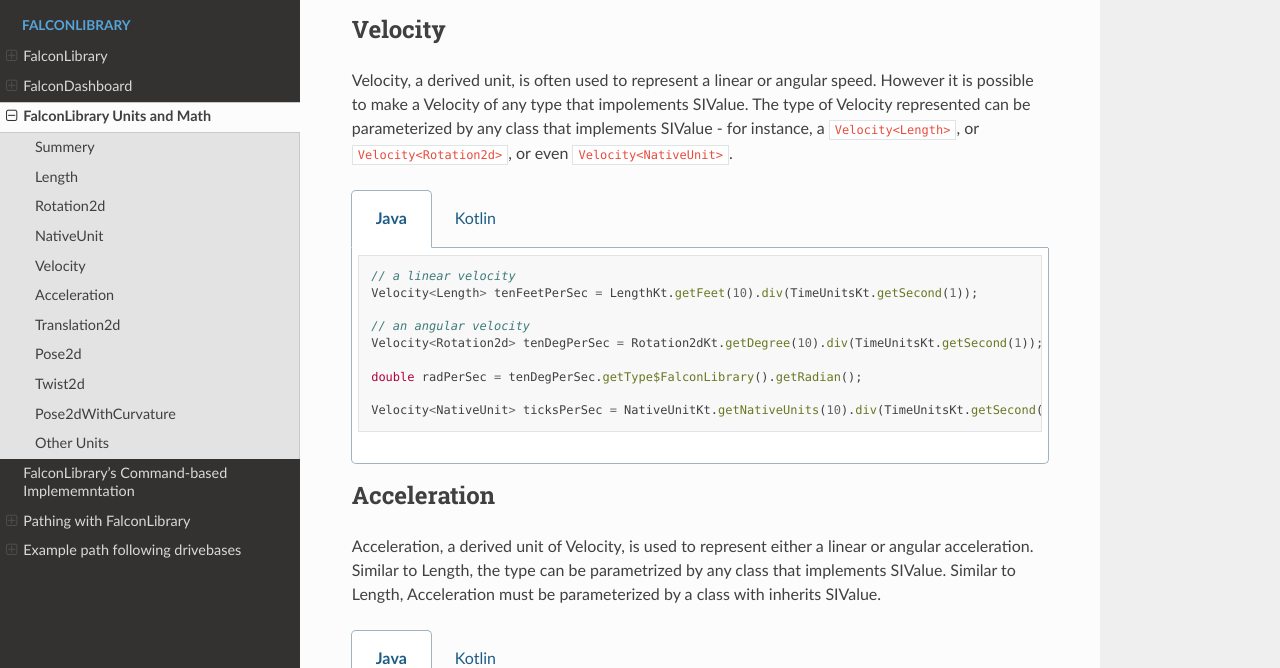
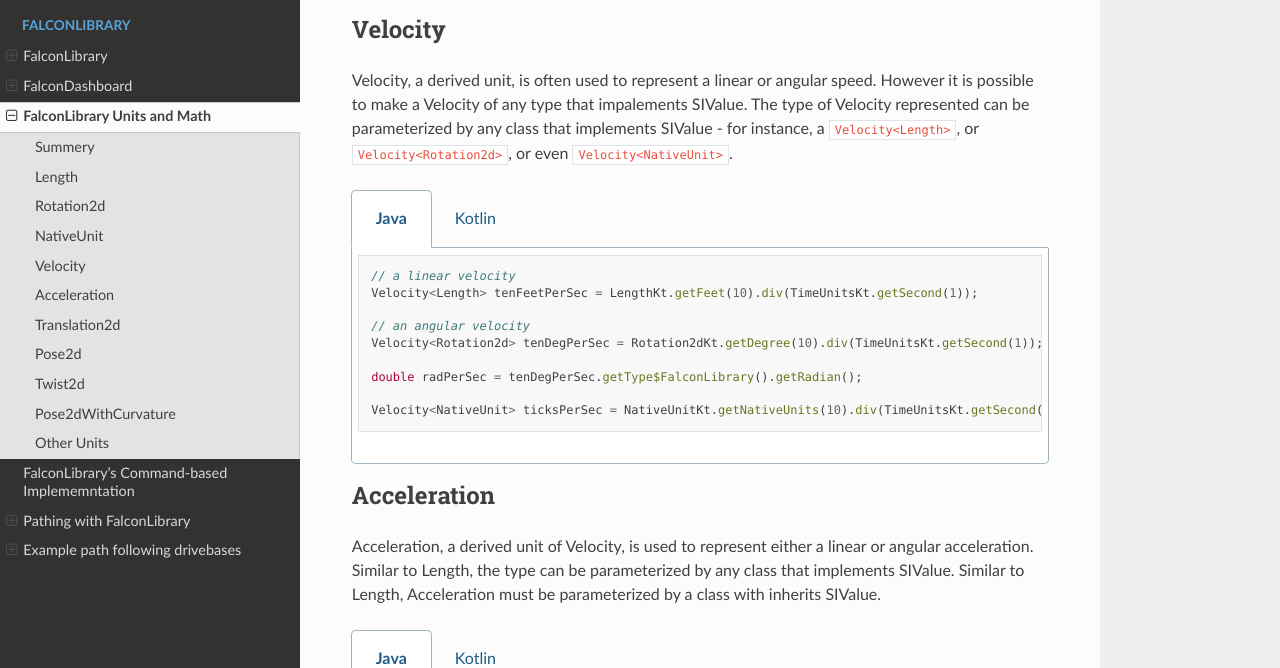
Before and after one commit to BREAD5940/5940-docs, a Sphinx documentation site: the page built from source/docs/unofficial-libraries/team5190/units-math.rst, in a window 1280 px wide and 900 px high, scrolled down 1973 px. Shown: the part 187-855 px from the top of the window. Built offline with Sphinx 7.4.7 and the Read the Docs theme 2.0.0, drawn with Linux system fonts in a browser that asks for light colours; some of the changed text lies outside the part shown.

Commit message:
Fix formatting errores

```diff
--- a/source/docs/unofficial-libraries/team5190/units-math.rst
+++ b/source/docs/unofficial-libraries/team5190/units-math.rst
@@ -127,7 +127,7 @@
 
 Velocity, a derived unit, is often used to represent a linear or
 angular speed. However it is possible to make a Velocity of any
-type that impolements SIValue. The type of Velocity represented can be
+type that impalements SIValue. The type of Velocity represented can be
 parameterized by any class that implements SIValue - for instance, a
 :code:`Velocity<Length>`, or :code:`Velocity<Rotation2d>`, or even
 :code:`Velocity<NativeUnit>`.
@@ -161,7 +161,7 @@
 
 Acceleration, a derived unit of Velocity, is used to represent either
 a linear or angular acceleration. Similar to Length, the type can be
-parametrized by any class that implements SIValue. Similar to Length,
+parameterized by any class that implements SIValue. Similar to Length,
 Acceleration must be parameterized by a class with inherits SIValue.
 
 .. tabs::
```
Also changed, not shown: other parts of source/docs/unofficial-libraries/team5190/units-math.rst (+1 -1 lines).
